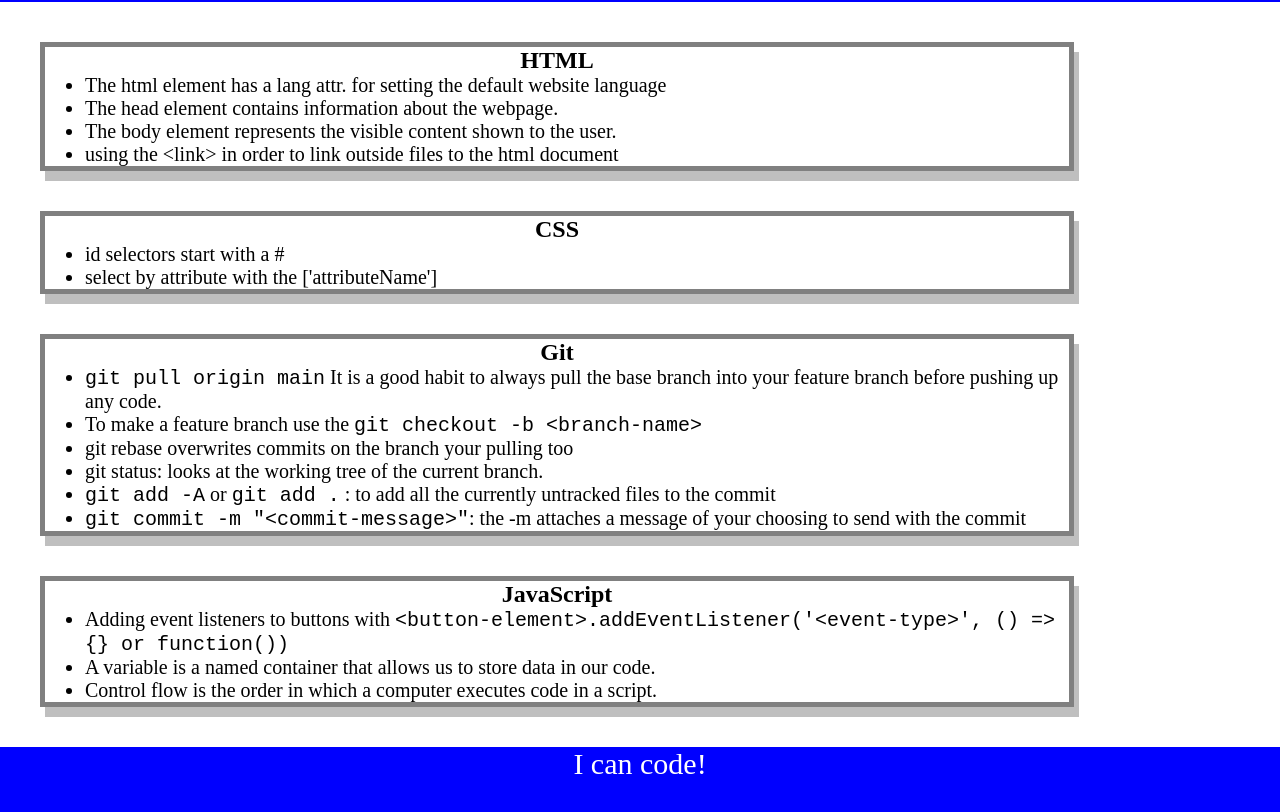
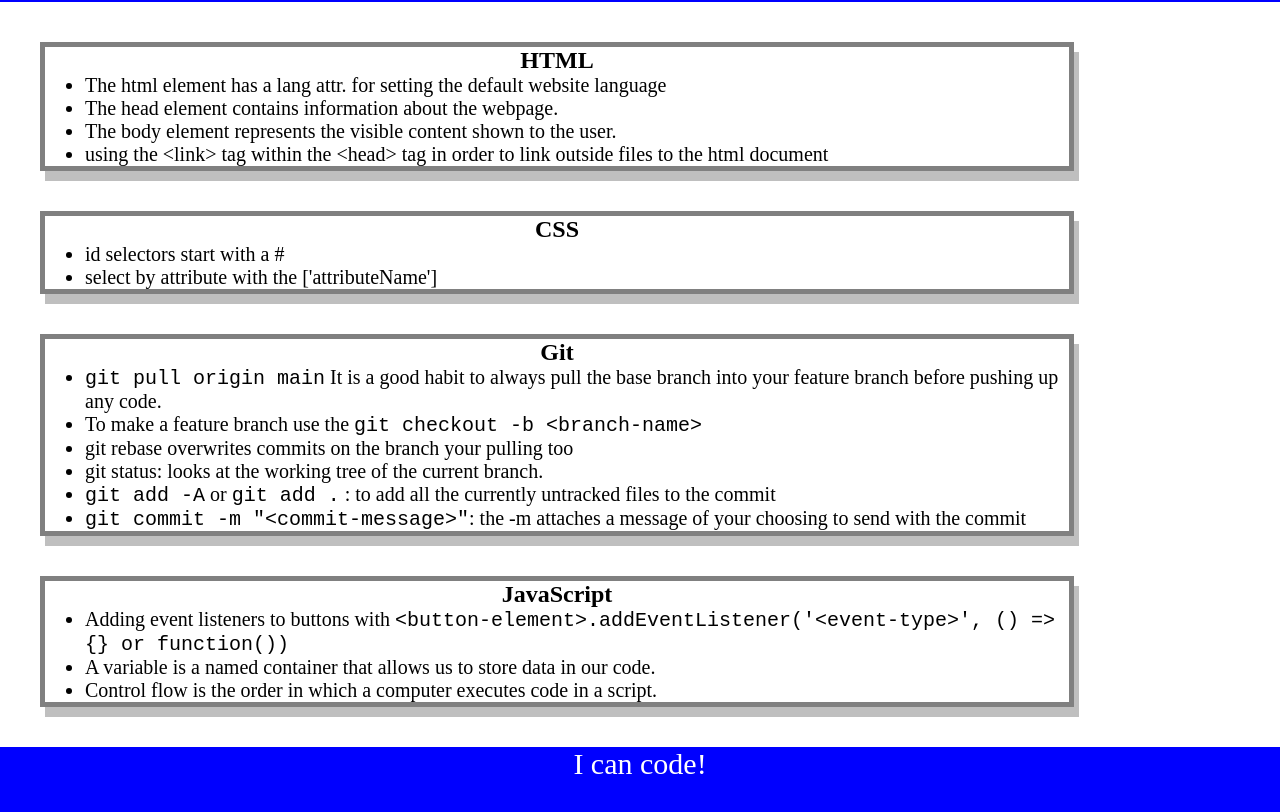
Before and after one commit to NateAyye/prework-study-guide, a plain HTML site: page index.html in a window 1280 px wide. Shown: the part 118-930 px from the top of the page. Drawn offline with Linux system fonts and the light colour scheme.

Commit message:
Fixed the README/HTML Notes

```diff
--- a/index.html
+++ b/index.html
@@ -20,7 +20,7 @@
           <li>The html element has a lang attr. for setting the default website language</li>
           <li>The head element contains information about the webpage.</li>
           <li>The body element represents the visible content shown to the user.</li>
-          <li>using the &#60;link&#62; in order to link outside files to the html document</li>
+          <li>using the &#60;link&#62; tag within the &#60;head&#62; tag in order to link outside files to the html document</li>
         </ul>
       </section>
 
```
Also changed, not shown: 1 other file.
